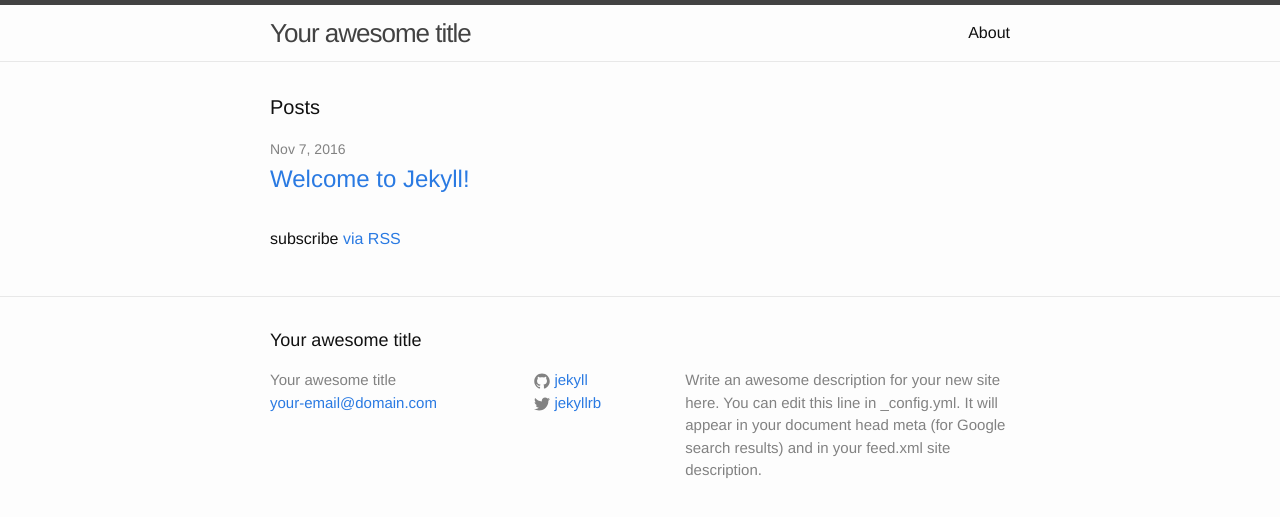
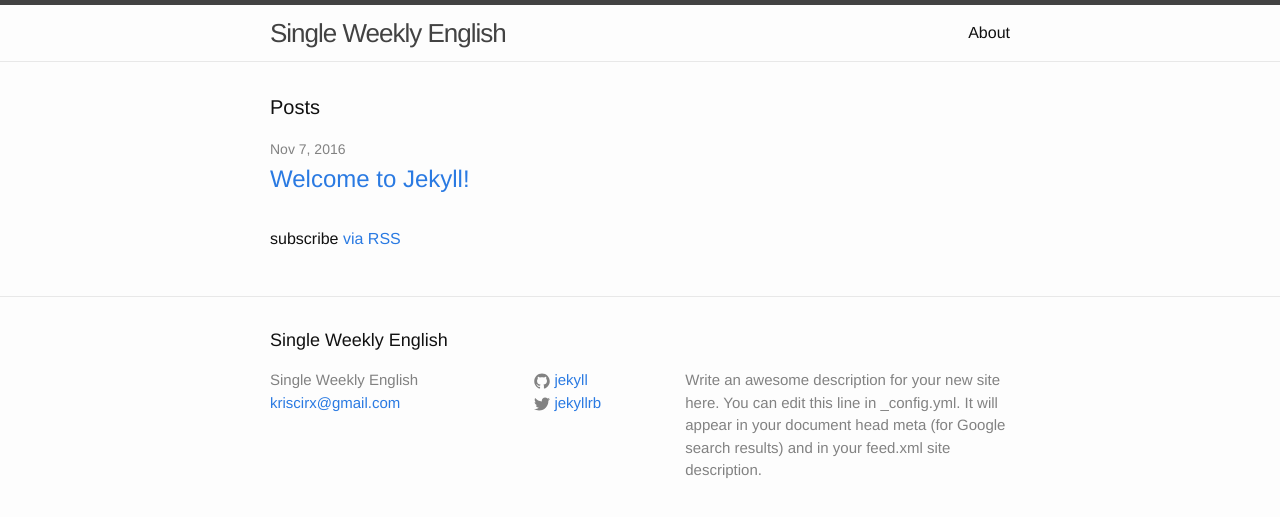
Before and after one commit to kriscirx/weeklyenglish, a Jekyll site: the page built from index.html, in a window 1280 px wide. Shown: the top 517 px of the page. Built offline with Jekyll 4.4.1, drawn with Linux system fonts in a browser that asks for light colours.

Commit message:
update site

```diff
--- a/_config.yml
+++ b/_config.yml
@@ -1,6 +1,6 @@
 # Site settings
-title: Your awesome title
-email: your-email@domain.com
+title: Single Weekly English
+email: kriscirx@gmail.com
 description: > # this means to ignore newlines until "baseurl:"
   Write an awesome description for your new site here. You can edit this
   line in _config.yml. It will appear in your document head meta (for
```
